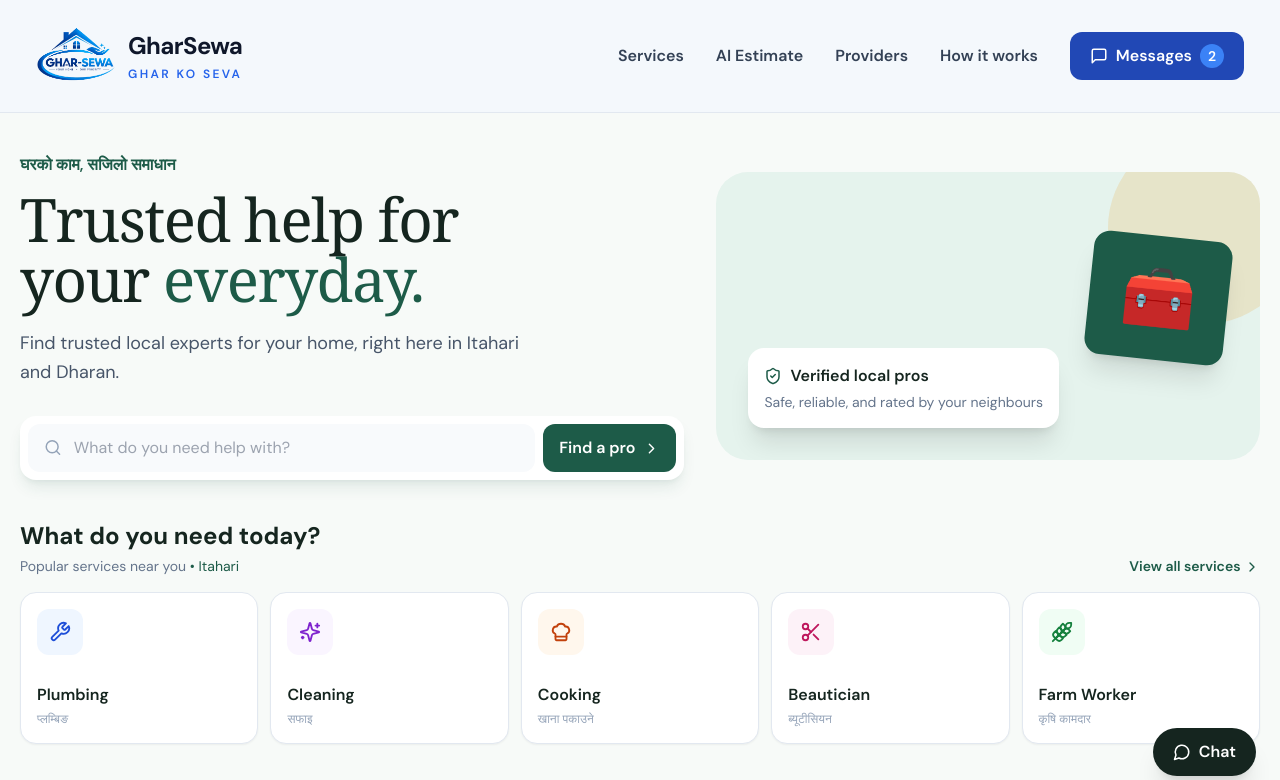
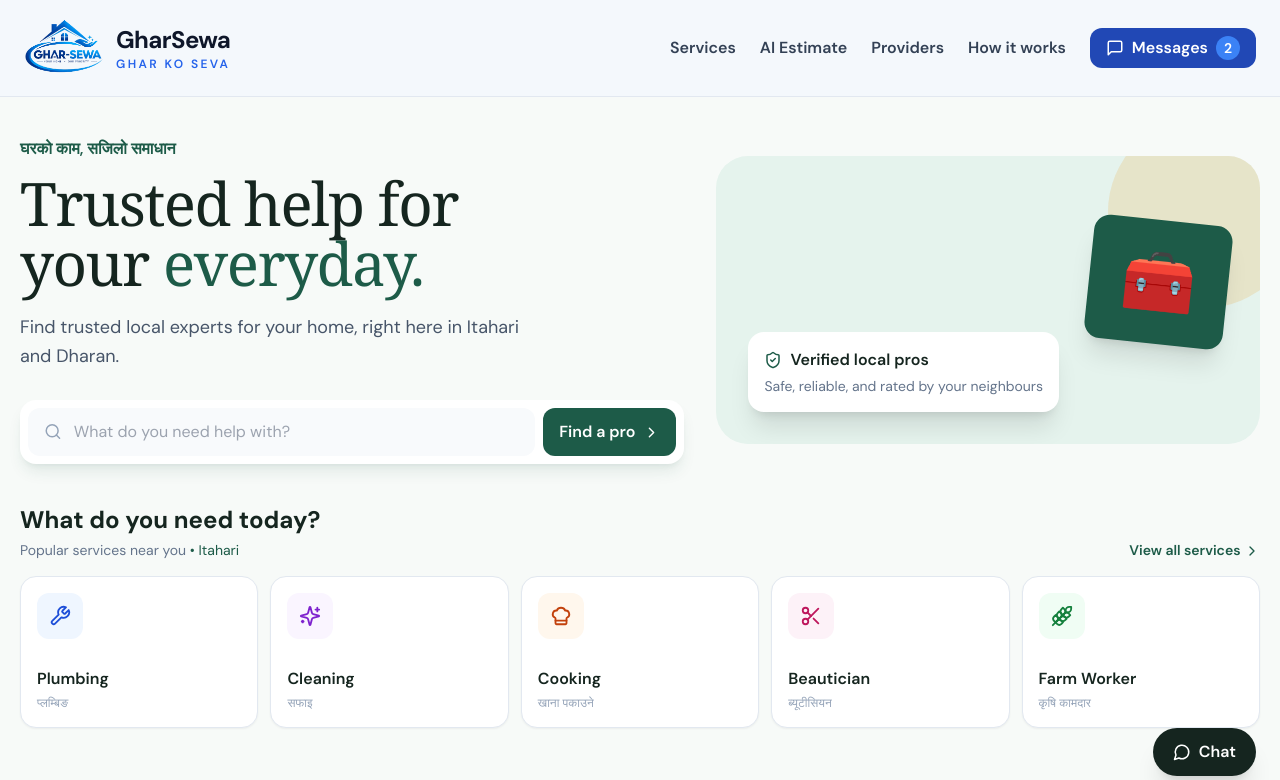
Before and after one commit to NirjalaSubedi/Gharsewa, a React (Vite) app in the folder apps/client/: page / in a window 1280 px wide. Shown: the top 780 px of the page. Built offline with nearby package versions, Linux system fonts and the light colour scheme.

Commit message:
Refactor NavigationBar component for improved layout and spacing

```diff
--- a/apps/client/src/taker/components/NavigationBar.tsx
+++ b/apps/client/src/taker/components/NavigationBar.tsx
@@ -13,7 +13,7 @@ export default function NavigationBar() {
 
   return (
     <header className="sticky top-0 z-10 border-b border-slate-200 bg-[#f4f8fc]/95 backdrop-blur">
-      <div className="mx-auto flex max-w-[1600px] items-center justify-between gap-6 px-5 py-4 lg:px-9">
+      <div className="mx-auto flex max-w-[1600px] items-center justify-between gap-4 px-4 py-2 lg:px-6">
         <a href="/" className="flex shrink-0 items-center gap-3" aria-label="GharSewa home">
           <img
             src="/assets/gharsewalogo.png"
@@ -22,11 +22,11 @@ export default function NavigationBar() {
           />
           <span className="leading-tight">
             <span className="block text-2xl font-bold tracking-tight text-slate-900">GharSewa</span>
-            <span className="mt-1 block text-xs font-semibold tracking-[0.2em] text-blue-600">GHAR KO SEVA</span>
+            <span className="block text-xs font-semibold tracking-[0.2em] text-blue-600">GHAR KO SEVA</span>
           </span>
         </a>
 
-        <nav className="hidden items-center gap-8 text-base font-semibold text-slate-700 lg:flex">
+        <nav className="hidden items-center gap-6 text-base font-semibold text-slate-700 lg:flex">
           {links.map((link) => (
             <a key={link.label} href={link.href} className="transition hover:text-[#2148b5]">
               {link.label}
@@ -34,7 +34,7 @@ export default function NavigationBar() {
           ))}
           <a
             href="#messages"
-            className="flex items-center gap-2 rounded-xl bg-[#2148b5] px-5 py-3 text-white transition hover:bg-blue-800"
+            className="flex items-center gap-2 rounded-xl bg-[#2148b5] px-4 py-2 text-white transition hover:bg-blue-800"
           >
             <MessageSquare size={18} />
             <span>Messages</span>
@@ -56,13 +56,13 @@ export default function NavigationBar() {
       </div>
 
       {menuOpen && (
-        <nav className="border-t border-slate-200 px-5 py-3 lg:hidden">
+        <nav className="border-t border-slate-200 px-4 py-2 lg:hidden">
           <div className="mx-auto flex max-w-[1600px] flex-col gap-1">
             {links.map((link) => (
               <a
                 key={link.label}
                 href={link.href}
-                className="rounded-lg px-3 py-2.5 font-semibold text-slate-700 hover:bg-blue-50 hover:text-[#2148b5]"
+                className="rounded-lg px-3 py-2 font-semibold text-slate-700 hover:bg-blue-50 hover:text-[#2148b5]"
                 onClick={() => setMenuOpen(false)}
               >
                 {link.label}
@@ -70,7 +70,7 @@ export default function NavigationBar() {
             ))}
             <a
               href="#messages"
-              className="mt-1 flex items-center gap-2 rounded-lg bg-[#2148b5] px-3 py-2.5 font-semibold text-white"
+              className="mt-1 flex items-center gap-2 rounded-lg bg-[#2148b5] px-3 py-2 font-semibold text-white"
               onClick={() => setMenuOpen(false)}
             >
               <MessageSquare size={18} />
```
